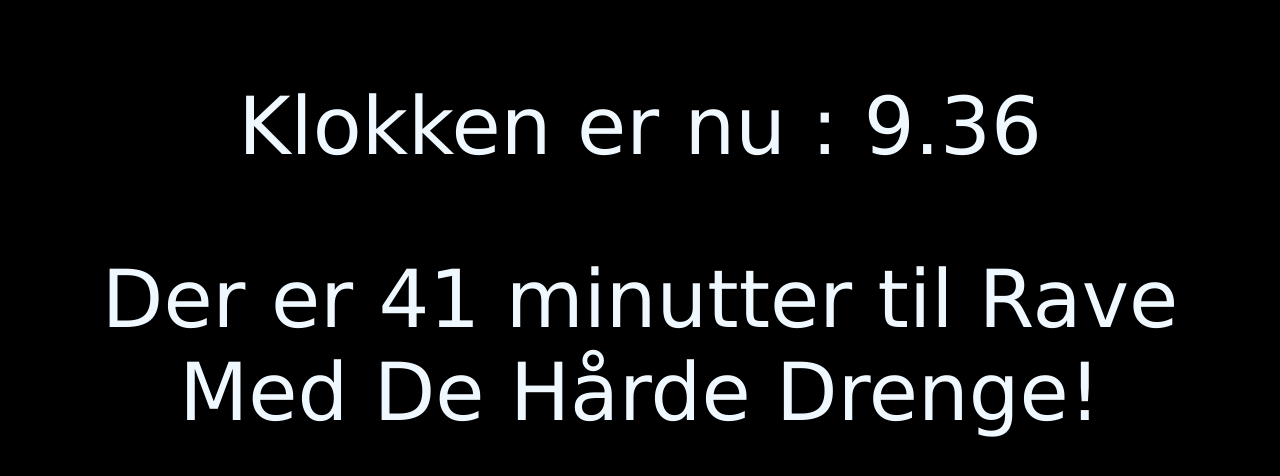
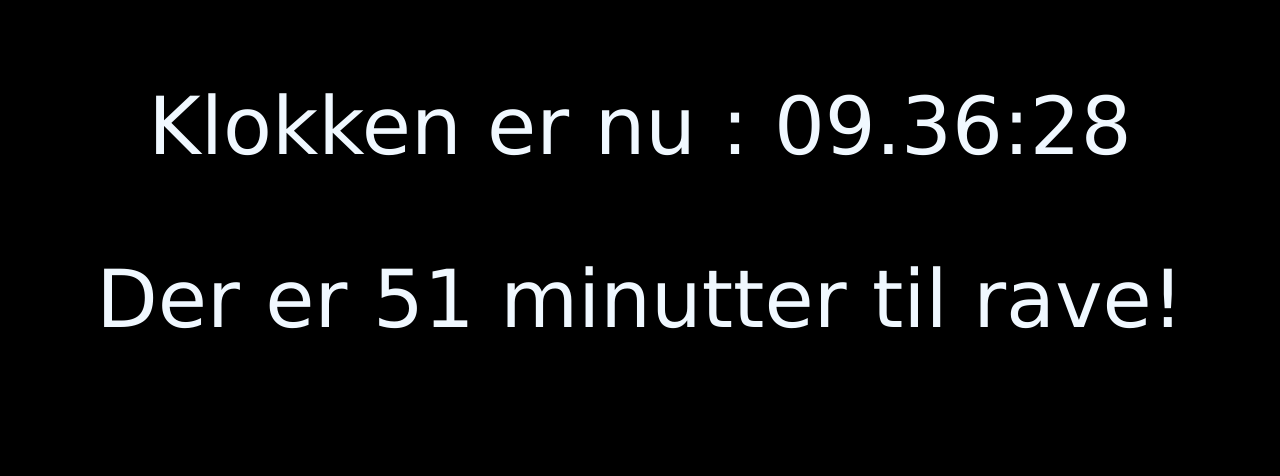
Before and after one commit to pjool/pjool.github.io, a plain HTML site: page index.html in a window 1280 px wide. Drawn offline with Linux system fonts and the light colour scheme.

Commit message:
improved clock

```diff
--- a/index.html
+++ b/index.html
@@ -11,7 +11,7 @@
         Klokken er nu : <span id="clock">xx.yy</span>
     </p>
     <p>
-        Der er <span id="diff"></span> minutter til Rave Med De Hårde Drenge!
+        <span id="diff"></span>
     </p>
     <script src="index.js"></script>
 </body>
--- a/index.js
+++ b/index.js
@@ -1,15 +1,29 @@
-const minuteTarget = 17 // den skal være 17 minutter over
+const minuteTarget = 27; // den skal være 17 minutter over
 
 function updateTime() {
-    var now = new Date()
-    var hours = now.getHours()
-    var minutes = now.getMinutes()
+    var now = new Date();
+    var hours = now.getHours();
+    var minutes = now.getMinutes();
+    var seconds = now.getSeconds();
 
-    diff = (minuteTarget - minutes + 60 ) % 60
+    diff = (minuteTarget - minutes + 60 ) % 60;
 
-    var timeString = hours.toString() + "." + minutes.toString()
-    document.getElementById("clock").innerHTML = timeString
-    document.getElementById("diff").innerHTML = diff
+    var message;
+    if (diff == 0) {
+        message = "Nu er der rave med de hårde drenge!";
+    }
+    else {
+        let pluralSuffix = (diff == 1) ? "" : "ter";
+        message = `Der er ${diff} minut${pluralSuffix} til rave!`;
+    }
+
+    function toClockSegment(t) {
+        return t.toString().padStart(2, "0");
+    }
+
+    var timeString = toClockSegment(hours) + "." + toClockSegment(minutes) + ":" + toClockSegment(seconds);
+    document.getElementById("clock").innerHTML = timeString;
+    document.getElementById("diff").innerHTML = message;
     }
 
 
```
